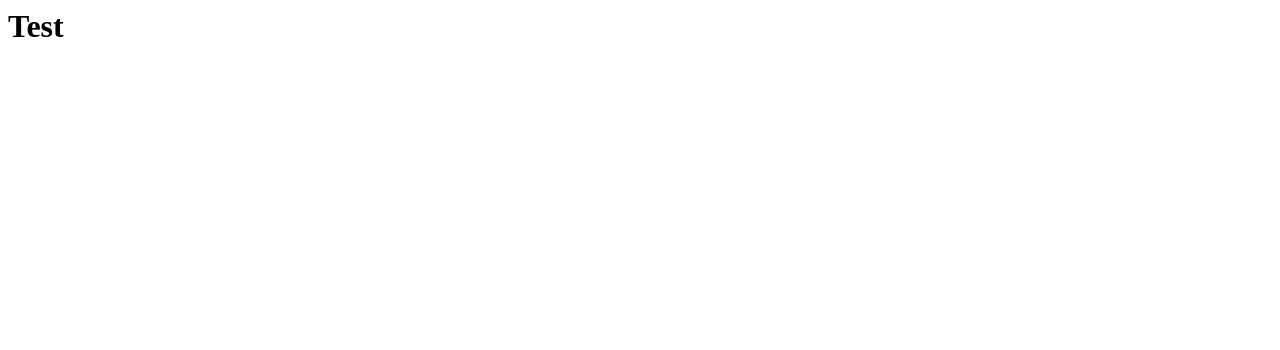
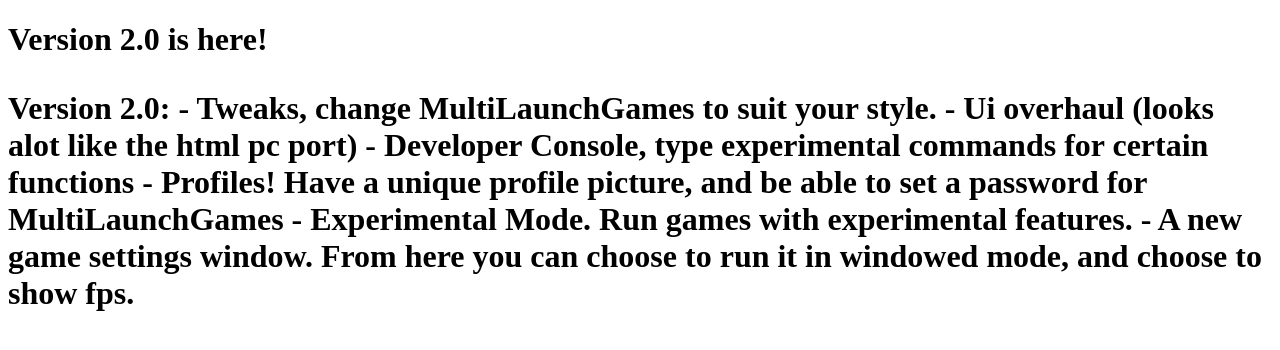
Before and after one commit to ChickenSir/MultiLaunchGamesSite, a plain HTML site: page index.html in a window 1280 px wide. Drawn offline with Linux system fonts and the light colour scheme.

Commit message:
Update index.html

```diff
--- a/index.html
+++ b/index.html
@@ -1 +1,14 @@
-<h1>Test</h1>
+<!doctype html>
+
+<h1>Version 2.0 is here!<h1>
+<p>
+  Version 2.0:
+  - Tweaks, change MultiLaunchGames to suit your style.
+	- Ui overhaul (looks alot like the html pc port)
+	- Developer Console, type experimental commands for certain functions
+	- Profiles! Have a unique profile picture, and be able to set a
+	password for MultiLaunchGames
+	- Experimental Mode. Run games with experimental features.
+	- A new game settings window. From here you can choose to run it in windowed mode,
+	and choose to show fps.
+</p>
```
